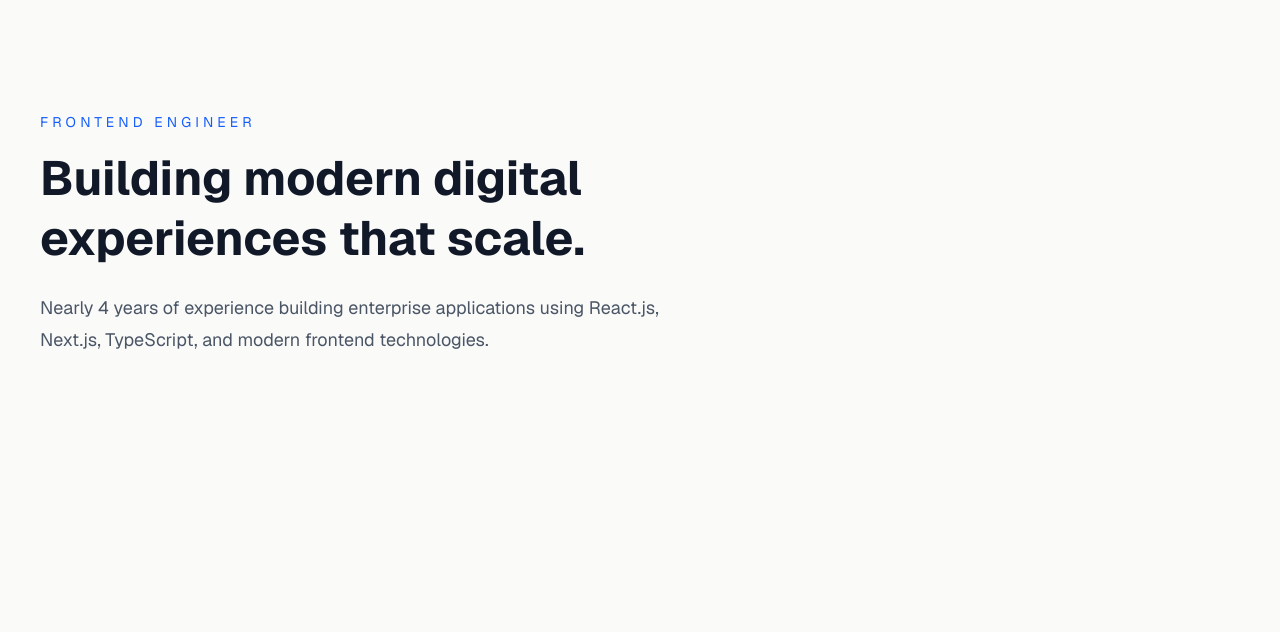
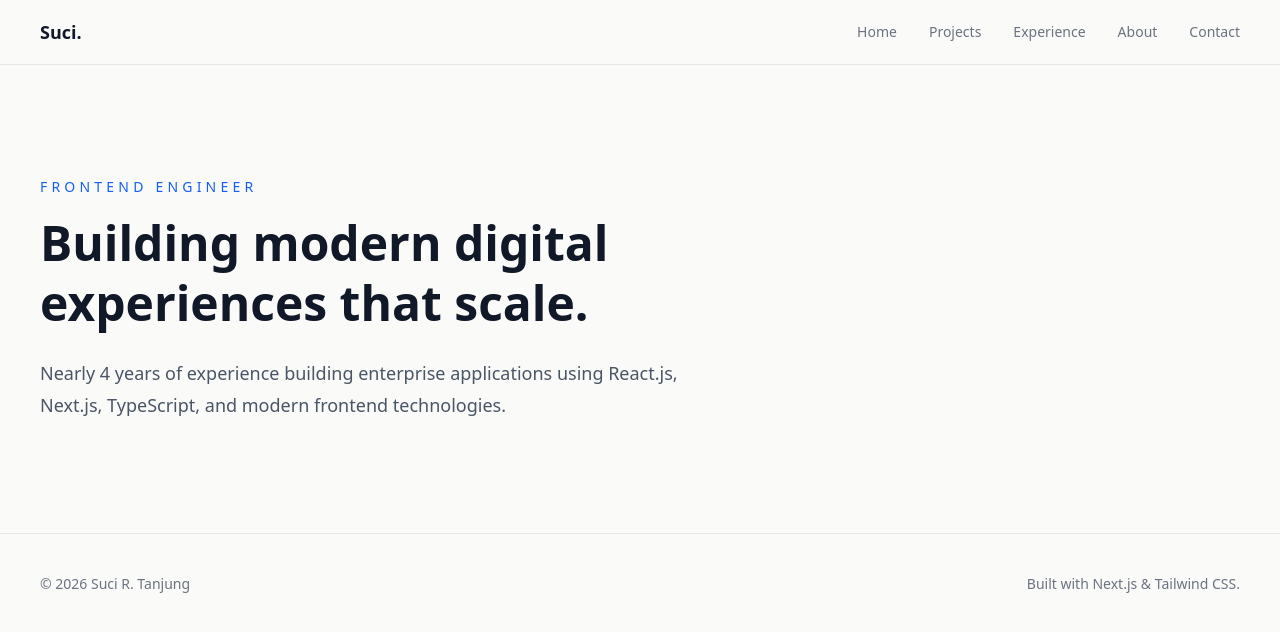
Before and after one commit to sucitanjung2798/portfolio, a Next.js app: page / in a window 1280 px wide. Shown: the top 632 px of the page. Built offline with nearby package versions, Linux system fonts and the light colour scheme.

Commit message:
feat: create global application layout

```diff
--- a/src/app/layout.tsx
+++ b/src/app/layout.tsx
@@ -1,6 +1,8 @@
 import type { Metadata } from "next";
 import { Geist, Geist_Mono } from "next/font/google";
 import "./globals.css";
+import Navbar from "@/components/layout/navbar";
+import Footer from "@/components/layout/footer";
 
 const geistSans = Geist({
   variable: "--font-geist-sans",
@@ -25,10 +27,12 @@ export default function RootLayout({
 }>) {
   return (
     <html lang="en">
-      <body
-        className={`${geistSans.variable} ${geistMono.variable} antialiased`}
-      >
-        {children}
+      <body>
+        <Navbar />
+
+        <main className="flex-1">{children}</main>
+
+        <Footer />
       </body>
     </html>
   );
--- /dev/null
+++ b/src/components/layout/footer.tsx
@@ -0,0 +1,13 @@
+import Container from "@/components/common/container";
+
+export default function Footer() {
+  return (
+    <footer className="border-t border-border py-10">
+      <Container className="flex flex-col gap-2 text-sm text-muted-foreground md:flex-row md:justify-between">
+        <p>© 2026 Suci R. Tanjung</p>
+
+        <p>Built with Next.js & Tailwind CSS.</p>
+      </Container>
+    </footer>
+  );
+}
--- /dev/null
+++ b/src/components/layout/navbar.tsx
@@ -0,0 +1,28 @@
+import Link from "next/link";
+
+import Container from "@/components/common/container";
+import { navigation } from "@/constants/navigation";
+
+export default function Navbar() {
+  return (
+    <header className="sticky top-0 z-50 border-b border-border bg-background/80 backdrop-blur-md">
+      <Container className="flex h-16 items-center justify-between">
+        <Link href="/" className="text-lg font-bold">
+          Suci.
+        </Link>
+
+        <nav className="hidden items-center gap-8 md:flex">
+          {navigation.map((item) => (
+            <Link
+              key={item.href}
+              href={item.href}
+              className="text-sm text-muted-foreground transition-colors hover:text-foreground"
+            >
+              {item.label}
+            </Link>
+          ))}
+        </nav>
+      </Container>
+    </header>
+  );
+}
```
Also changed, not shown: src/components/layout/mobile-menu.tsx (added), src/constants/navigation.ts (line endings or trailing spaces).
